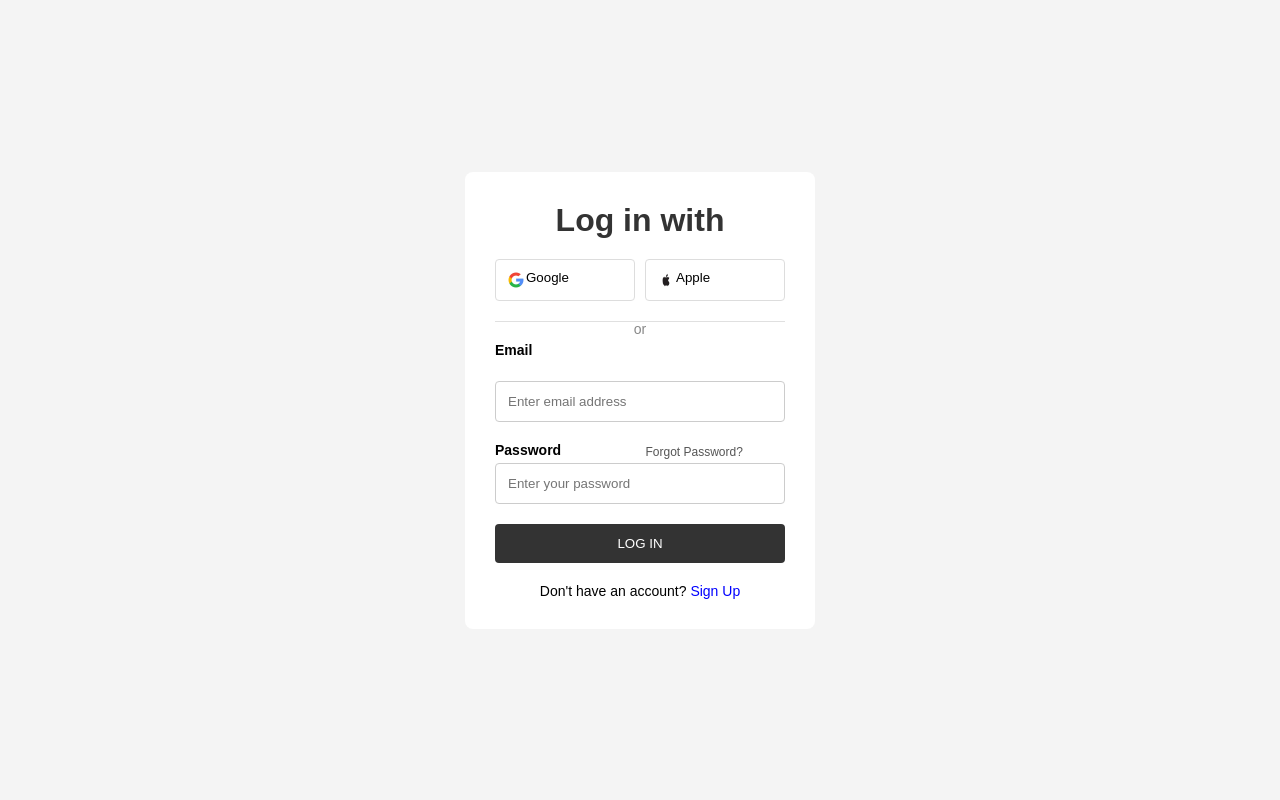
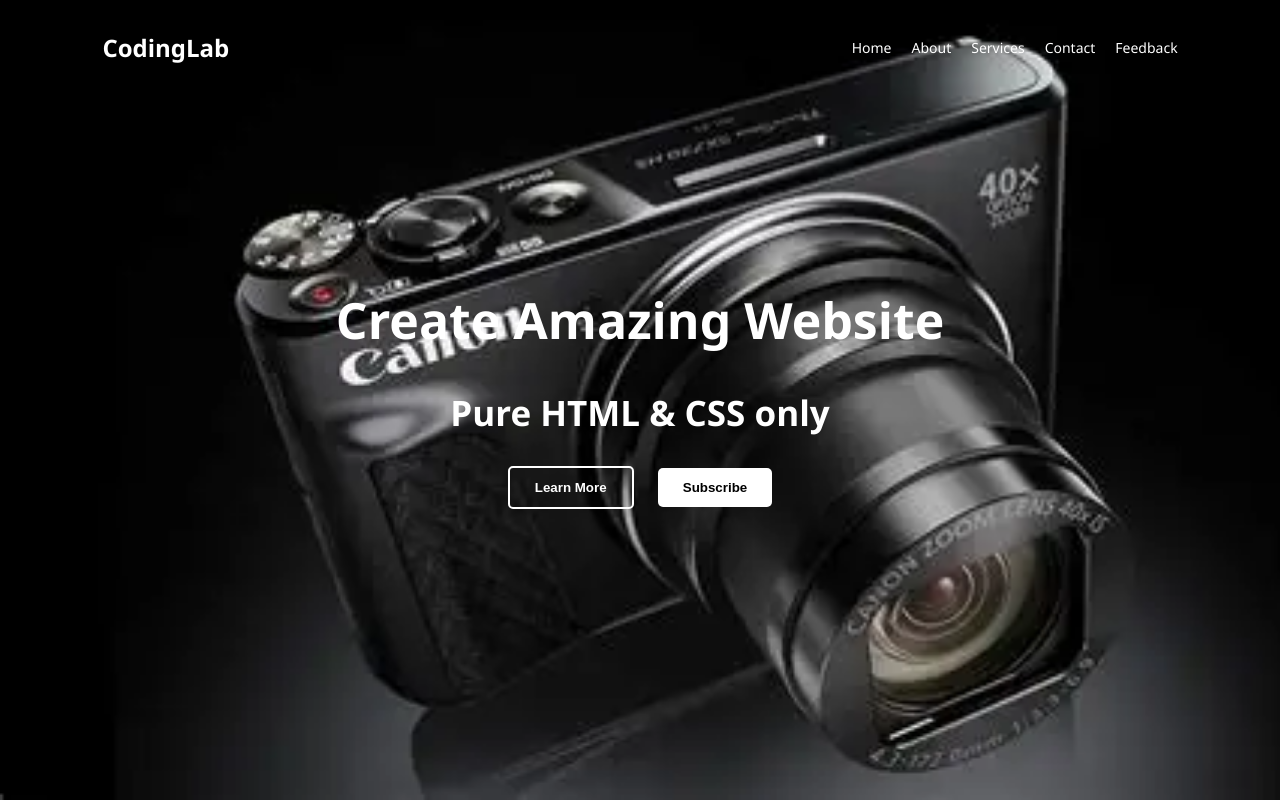
Before and after one commit to malanie237/full-stack-Assignment, a plain HTML site: page index.html in a window 1280 px wide. Drawn offline with Linux system fonts and the light colour scheme.

Commit message:
Add files via upload

```diff
--- a/index.html
+++ b/index.html
@@ -5,36 +5,28 @@
     <meta http-equiv="X-UA-Compatible" content="IE=edge">
     <meta name="viewport" content="width=device-width, initial-scale=1.0">
     <title>Document</title>
-    <link rel="stylesheet" href="styles.css">
+    <link rel="stylesheet" href="style.css">
 </head>
 <body>
-    <header class="login">
-        <h1>Log in with</h1>
-        <div class="button">
-            <button class="Google"><img src="google.webp" width="8px" height="8px">Google</button>
-            <button class="Apple"><img src="apple.png" width="8px" height="9px">Apple</button>
+    <header class="hero">
+        <nav class="navbar">
+            <div class="logo">CodingLab</div>
+            <ul class="nav-links">
+                <li><a href="">Home</a></li>
+                <li><a href="">About</a></li>
+                <li><a href="">Services</a></li>
+                <li><a href="">Contact</a></li>
+                <li><a href="">Feedback</a></li>
+            </ul>
+        </nav>
+        <div class="content">
+            <h1>Create Amazing Website</h1>
+            <p>Pure HTML & CSS only </p>
+            <div class="buttons">
+                <button class="btn-outline">Learn More</button>
+                <button class="btn-filled">Subscribe</button>
+            </div>
         </div>
-        <div class="or">or</div>
-    <form>
-        <div class="input-group">
-            <label for="email">Email</label><br>
-            <input type="email" id="email" placeholder="Enter email address">
-
-        </div>
-        <div class="input-group">
-        <div class="label-row">
-            <label for="password" > Password</label><br>
-            <a href="" class="forgot">Forgot Password?</a><br>
-            </div>
-            <input type="password" id="password" placeholder="Enter your password">
-        </div>
-            <button type="Submit" class="Login-btn">LOG IN</button>
-        </form>
-            <p class="signup">Don't have an account? <a href ="">Sign Up</a></p>
-    </div>
-
-
-
     </header>
 </body>
 </html>
```
